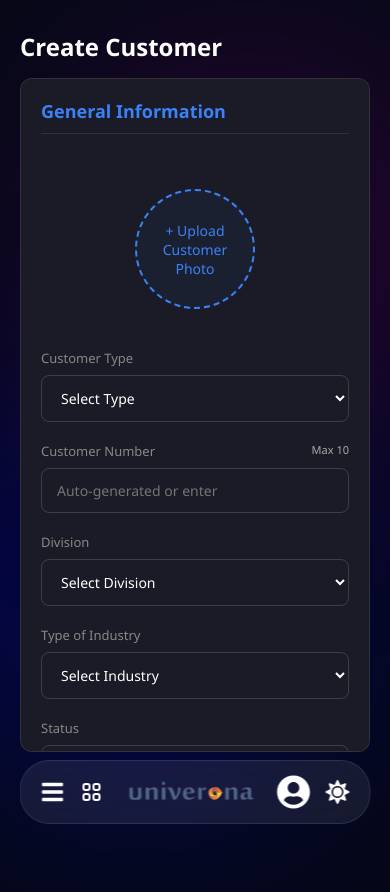
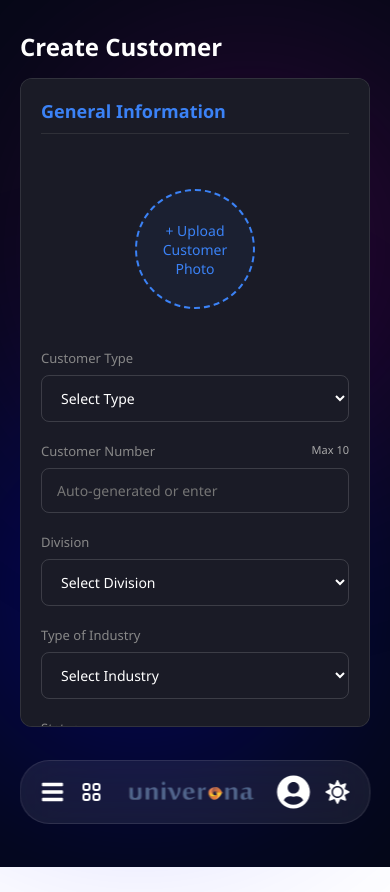
Before and after one commit to jegadesh213/ERP-Demo, a React (Vite) app in the folder univeronademo/: page /create-customer in a window 390 px wide. After the commit the page ends 867 px from the top, so only its background shows below. Built offline with nearby package versions, Linux system fonts and the light colour scheme.

Commit message:
New Height Change

```diff
--- a/univeronademo/src/Pages/CreateCustomer/CreateCustomer.css
+++ b/univeronademo/src/Pages/CreateCustomer/CreateCustomer.css
@@ -237,7 +237,7 @@
         padding: 20px;
 
         /* FIX: Subtracts less space, making the card taller on mobile ONLY */
-        height: calc(100vh - 170px) !important;
+        height: calc(100vh - 195px) !important;
     }
 
     .form-grid { grid-template-columns: 1fr; gap: 20px; }
```
